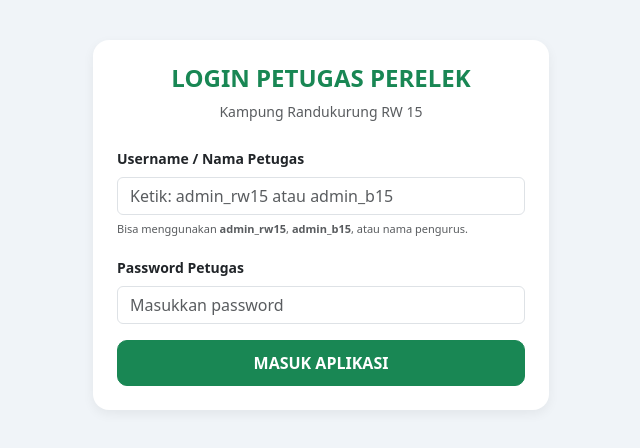
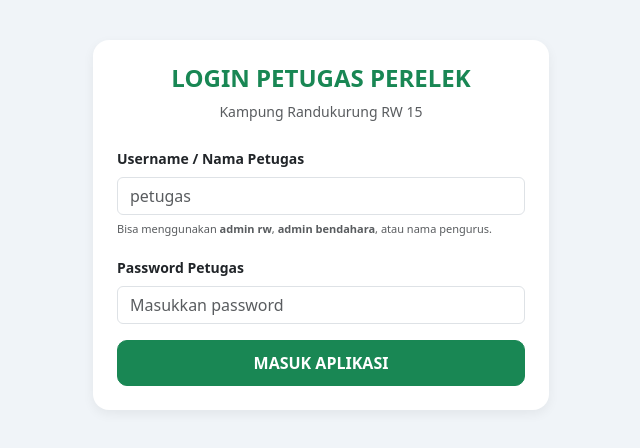
Before and after one commit to randukurungrw15-boop/rw15-petugas, a plain HTML site: page index.html in a window 1280 px wide. Shown: the whole page, without its empty margins (319-959 px from the left). Drawn offline with nearby package versions, Linux system fonts and the light colour scheme.

Commit message:
Update index.html

```diff
--- a/index.html
+++ b/index.html
@@ -30,8 +30,8 @@
     <form onsubmit="prosesLogin(event)">
       <div class="mb-3">
         <label class="form-label small fw-semibold">Username / Nama Petugas</label>
-        <input type="text" id="inputUser" class="form-control" placeholder="Ketik: admin_rw15 atau admin_b15" required>
-        <small class="text-muted" style="font-size: 11px;">Bisa menggunakan <b>admin_rw15</b>, <b>admin_b15</b>, atau nama pengurus.</small>
+        <input type="text" id="inputUser" class="form-control" placeholder="petugas" required>
+        <small class="text-muted" style="font-size: 11px;">Bisa menggunakan <b>admin rw</b>, <b>admin bendahara</b>, atau nama pengurus.</small>
       </div>
       <div class="mb-3">
         <label class="form-label small fw-semibold">Password Petugas</label>
```
